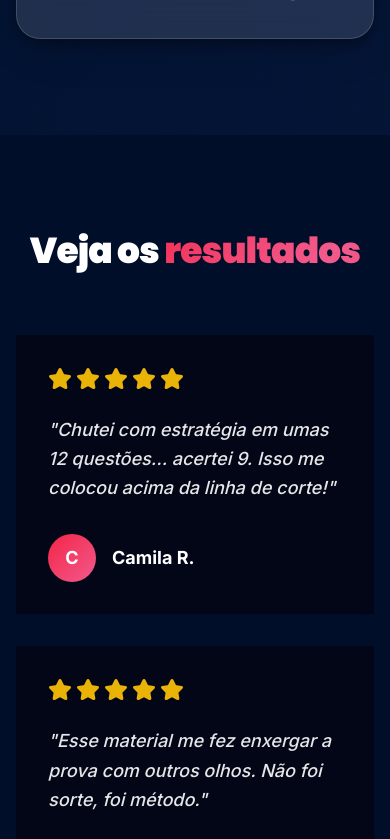
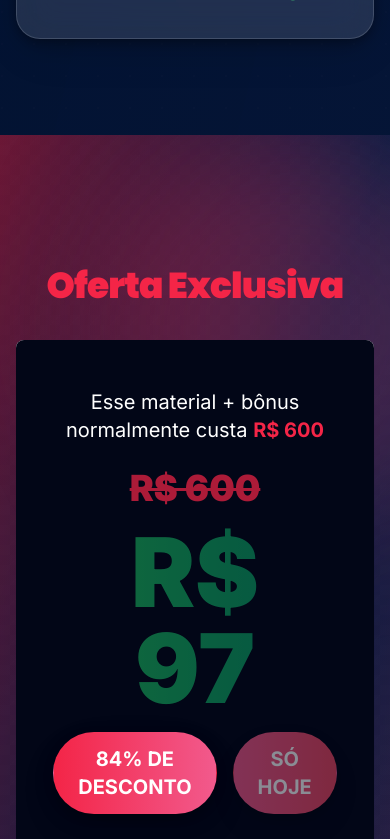
Before and after one commit to shamirpontes/tecnicasdechute, a React (Vite) app: page / in a window 390 px wide. Shown: the part 5680-6519 px from the top of the page. Built offline with nearby package versions, Linux system fonts and the light colour scheme.

Commit message:
Visual edit in Lovable
Edited UI in Lovable

```diff
--- a/src/pages/Index.tsx
+++ b/src/pages/Index.tsx
@@ -220,39 +220,7 @@ const Index = () => {
       </section>
 
       {/* Seção Depoimentos */}
-      <section className="py-24 px-4 relative z-10">
-        <div className="max-w-7xl mx-auto">
-          <h2 className="text-4xl md:text-5xl font-black font-poppins text-center mb-16 text-white">
-            Veja os <span className="text-gradient-premium animate-gradient-shift">resultados</span>
-          </h2>
-          <div className="grid grid-cols-1 md:grid-cols-2 gap-8">
-            {[{
-            name: "Camila R.",
-            text: "Chutei com estratégia em umas 12 questões… acertei 9. Isso me colocou acima da linha de corte!",
-            rating: 5
-          }, {
-            name: "Lucas P.",
-            text: "Esse material me fez enxergar a prova com outros olhos. Não foi sorte, foi método.",
-            rating: 5
-          }].map((testimonial, index) => <Card key={index} className="glass-card hover-lift border-0 cinematic-shadow group color-bleed">
-                <CardContent className="p-8 bg-slate-950">
-                  <div className="flex items-center gap-1 mb-6">
-                    {[...Array(testimonial.rating)].map((_, i) => <Star key={i} className="w-6 h-6 fill-yellow-500 text-yellow-500" />)}
-                  </div>
-                  <p className="text-white/90 mb-8 leading-relaxed text-lg font-medium italic">"{testimonial.text}"</p>
-                  <div className="flex items-center gap-4">
-                    <div className="w-12 h-12 bg-gradient-to-br from-crimson-primary to-rose-accent rounded-full flex items-center justify-center soft-glow">
-                      <span className="text-white font-bold text-lg">{testimonial.name.charAt(0)}</span>
-                    </div>
-                    <div>
-                      <div className="font-bold text-white text-lg">{testimonial.name}</div>
-                    </div>
-                  </div>
-                </CardContent>
-              </Card>)}
-          </div>
-        </div>
-      </section>
+
 
       {/* Seção Oferta Exclusiva */}
       <section className="py-32 px-4 bg-gradient-to-br from-crimson-primary/30 via-navy-secondary/60 to-rose-accent/20 relative overflow-hidden z-10">
```
